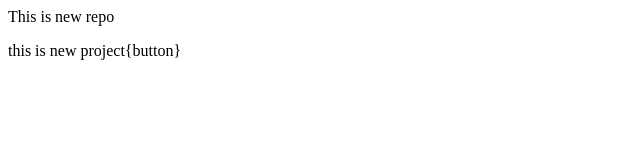
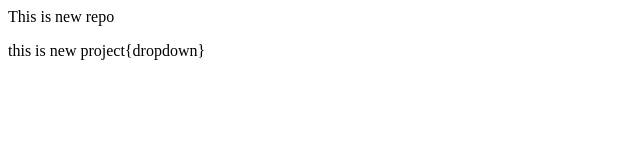
Before and after one commit to aryan17122/Localrepo, a plain HTML site: page index.html in a window 1280 px wide. Shown: the full height of the page, 0-640 px from the left. Drawn offline with Linux system fonts and the light colour scheme.

Commit message:
dropdown

```diff
--- a/index.html
+++ b/index.html
@@ -1,2 +1,2 @@
 <p>This is new repo</p>
-<p>this is new project{button}</p>
+<p>this is new project{dropdown}</p>
```
